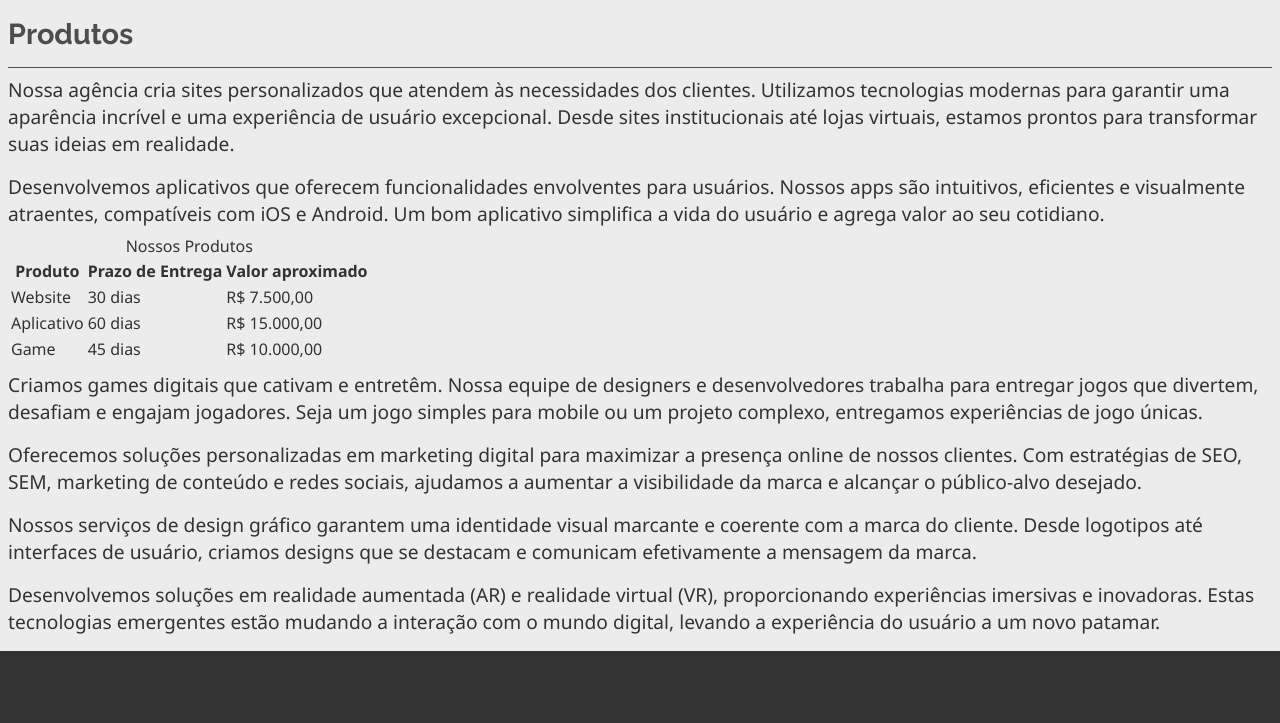
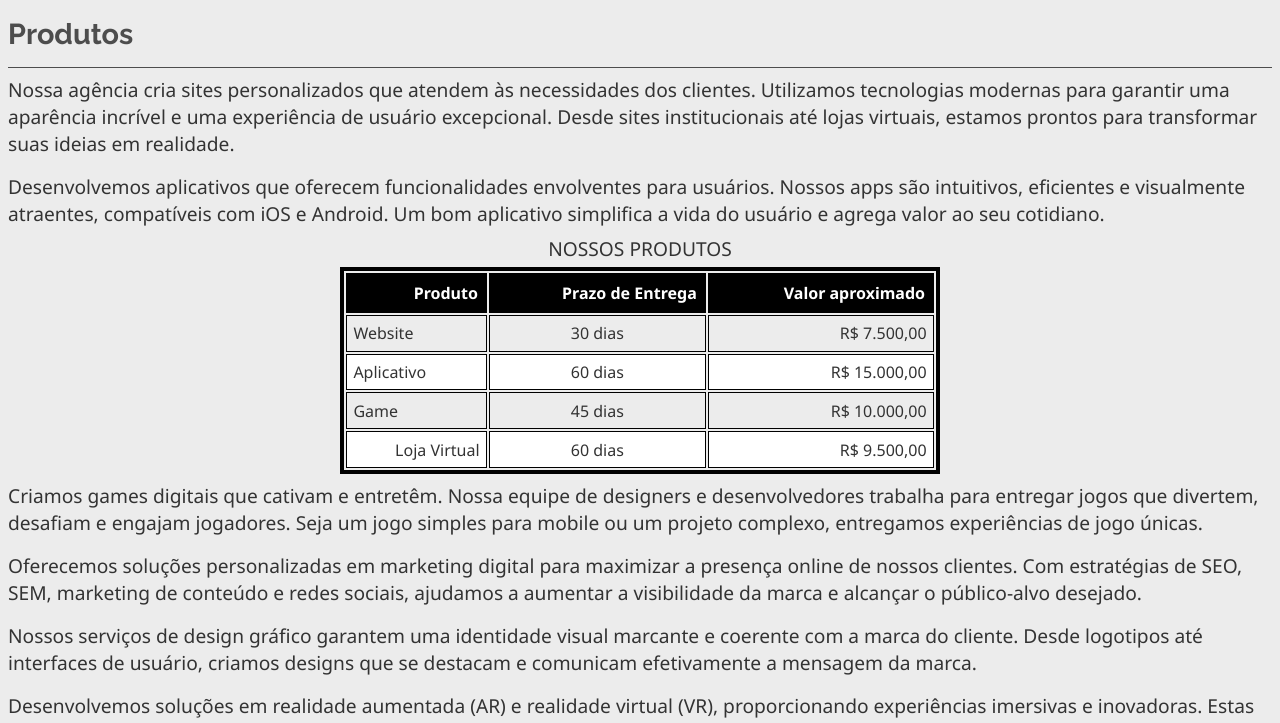
Before and after one commit to Rafaelmalaquias92/simplicity, a plain HTML site: page produtos.html in a window 1280 px wide. Shown: the part 66-789 px from the top of the page. Drawn offline with Linux system fonts and the light colour scheme.

Commit message:
Formatação da Tabela

```diff
--- a/css/estilos.css
+++ b/css/estilos.css
@@ -191,3 +191,27 @@ article address {
     font-size: 1.8rem;
     border-bottom: solid 1px;
 }
+table {
+    border: solid 4px var(--cor-escura);
+    width: 80%;
+    max-width: 600px;
+    margin: auto;
+    /* remove o espacamento dentro da tabela */
+    /* border-collapse: collapse; */
+}
+caption {
+    text-transform: uppercase;
+    font-size: 1.2rem;
+    padding-bottom: 0.3rem;
+}
+td, th { border: solid 1px var(--cor-escura);}
+th {
+    background-color: var(--cor-escura);
+    color:var(--cor-clara);
+    padding: 0.5rem;
+}
+td { padding: 0.4rem;}
+td:nth-child(2){text-align: center;}
+td:last-child, tr:last-child { text-align:right;}
+/* Selecionando linhas alternadas, podendo ser even (par) ou odd(impár) */
+tr:nth-child(even){ background-color: var(--cor-clara);}
--- a/produtos.html
+++ b/produtos.html
@@ -38,8 +38,12 @@
 
 
             <!-- aqui colocaremos uma tabela -->
+
+            <!-- table -> area total -->
             <table>
+                <!-- caption -> Titulo da tabela -->
                 <caption>Nossos Produtos</caption>
+                <!-- thead ->-->
                 <thead>
                     <tr>
                         <th>Produto</th>
@@ -48,8 +52,10 @@
 
                     </tr>
                 </thead>
+                <!-- tbody -> Conteudo/Corpo -->
                 <tbody>
                     <tr>
+                        <!-- tb -> celulas de dados-->
                         <td>Website</td>
                         <td>30 dias</td>
                         <td>R$ 7.500,00</td>
@@ -65,6 +71,12 @@
                         <td>Game</td>
                         <td>45 dias</td>
                         <td>R$ 10.000,00</td>
+                    </tr>
+
+                    <tr>
+                        <td>Loja Virtual</td>
+                        <td>60 dias</td>
+                        <td>R$ 9.500,00</td>
                     </tr>
                 </tbody>
 
```
